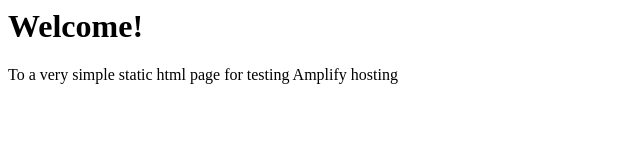
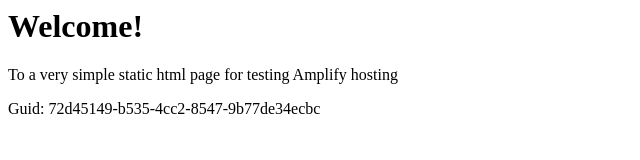
Before and after one commit to aws-aemilia-icn/Github-PR-Commit-Integration-Test-DoNotTouch-GitHubAutoBuildCanaryTest-v1-preprod-ap-northeast-2, a website: page src/index.html in a window 1280 px wide. Shown: the whole page, without its empty margins (0-640 px from the left). Drawn offline with Linux system fonts and the light colour scheme.

Commit message:
commit from integ tests

```diff
--- a/src/index.html
+++ b/src/index.html
@@ -1,3 +1,5 @@
+
+
 <html lang="en">
 
 <head>
@@ -10,6 +12,6 @@
 <body>
     <h1>Welcome!</h1>
     <p>To a very simple static html page for testing Amplify hosting</p>
-</body>
+    <p>Guid: 72d45149-b535-4cc2-8547-9b77de34ecbc</p></body>
 
 </html>
```
